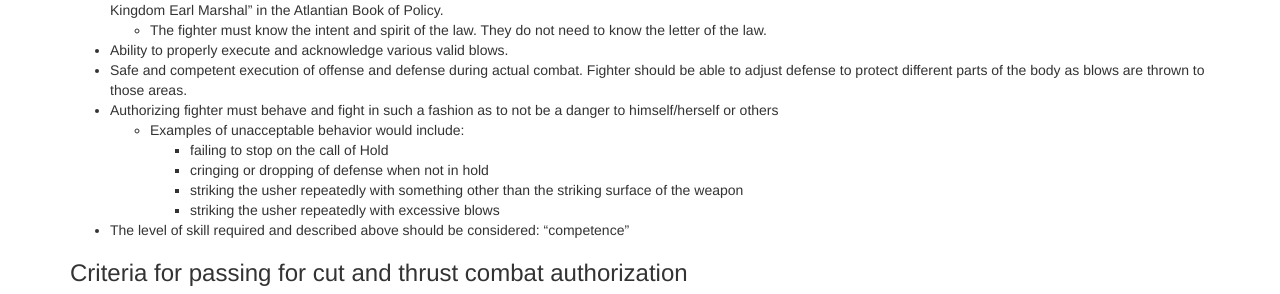
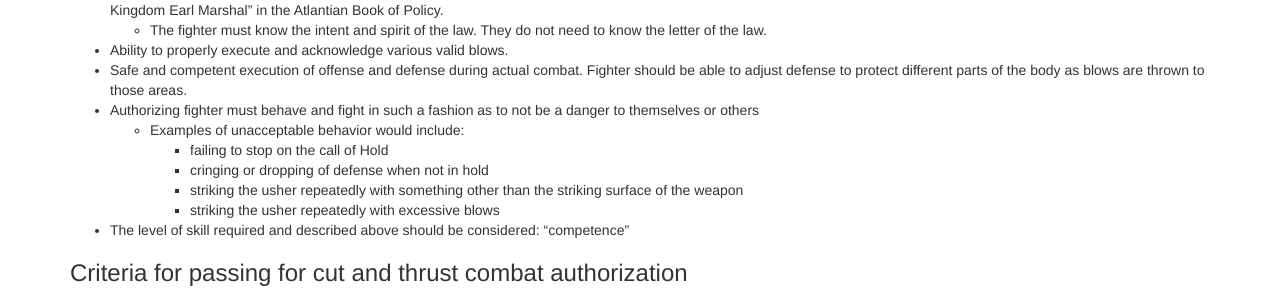
Before and after one commit to academie-de-espee/earl-marshal, a Jekyll site: the page built from training/rapier-marshal.md, in a window 1280 px wide and 900 px high, scrolled down 4416 px. Shown: the part 158-452 px from the top of the window. Built offline with Jekyll 4.4.1, drawn with Linux system fonts in a browser that asks for light colours.

Commit message:
another gender removal

```diff
--- a/training/rapier-marshal.md
+++ b/training/rapier-marshal.md
@@ -157,7 +157,7 @@ Please send comments to the [Deputy Earl Marshal for Training](mailto:dem-traini
       * The fighter must know the intent and spirit of the law. They do not need to know the letter of the law.
    * Ability to properly execute and acknowledge various valid blows.
    * Safe and competent execution of offense and defense during actual combat. Fighter should be able to adjust defense to protect different parts of the body as blows are thrown to those areas.
-   * Authorizing fighter must behave and fight in such a fashion as to not be a danger to himself/herself or others
+   * Authorizing fighter must behave and fight in such a fashion as to not be a danger to themselves or others
       * Examples of unacceptable behavior would include:
          * failing to stop on the call of Hold
          * cringing or dropping of defense when not in hold
```
